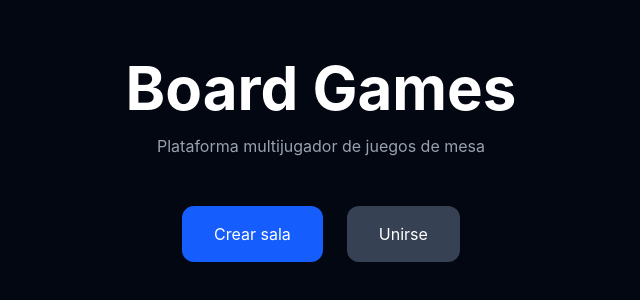
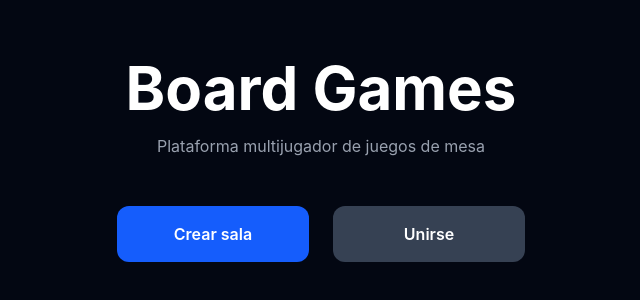
Before and after one commit to GlitchY2J/board-games, a React (Vite) app in the folder client/: page / in a window 1280 px wide. Shown: the part 240-540 px from the top of the page, without its empty margins (319-959 px from the left). Built offline with nearby package versions, Linux system fonts and the light colour scheme.

Commit message:
Change Home Buttons Style

```diff
--- a/client/src/pages/Home.tsx
+++ b/client/src/pages/Home.tsx
@@ -21,11 +21,11 @@ export default function Home() {
       <div className="flex gap-6">
         <button
           onClick={() => navigate('/create')}
-          className="bg-blue-600 hover:bg-blue-500 px-8 py-4 rounded-xl"
+          className="w-48 bg-blue-600 hover:bg-blue-500 transition-colors py-4 rounded-xl font-semibold"
         >
           Crear sala
         </button>
-        <button className="bg-gray-700 hover:bg-gray-600 px-8 py-4 rounded-xl">
+        <button className="w-48 bg-gray-700 hover:bg-gray-600 transition-colors py-4 rounded-xl font-semibold">
           Unirse
         </button>
       </div>
```
